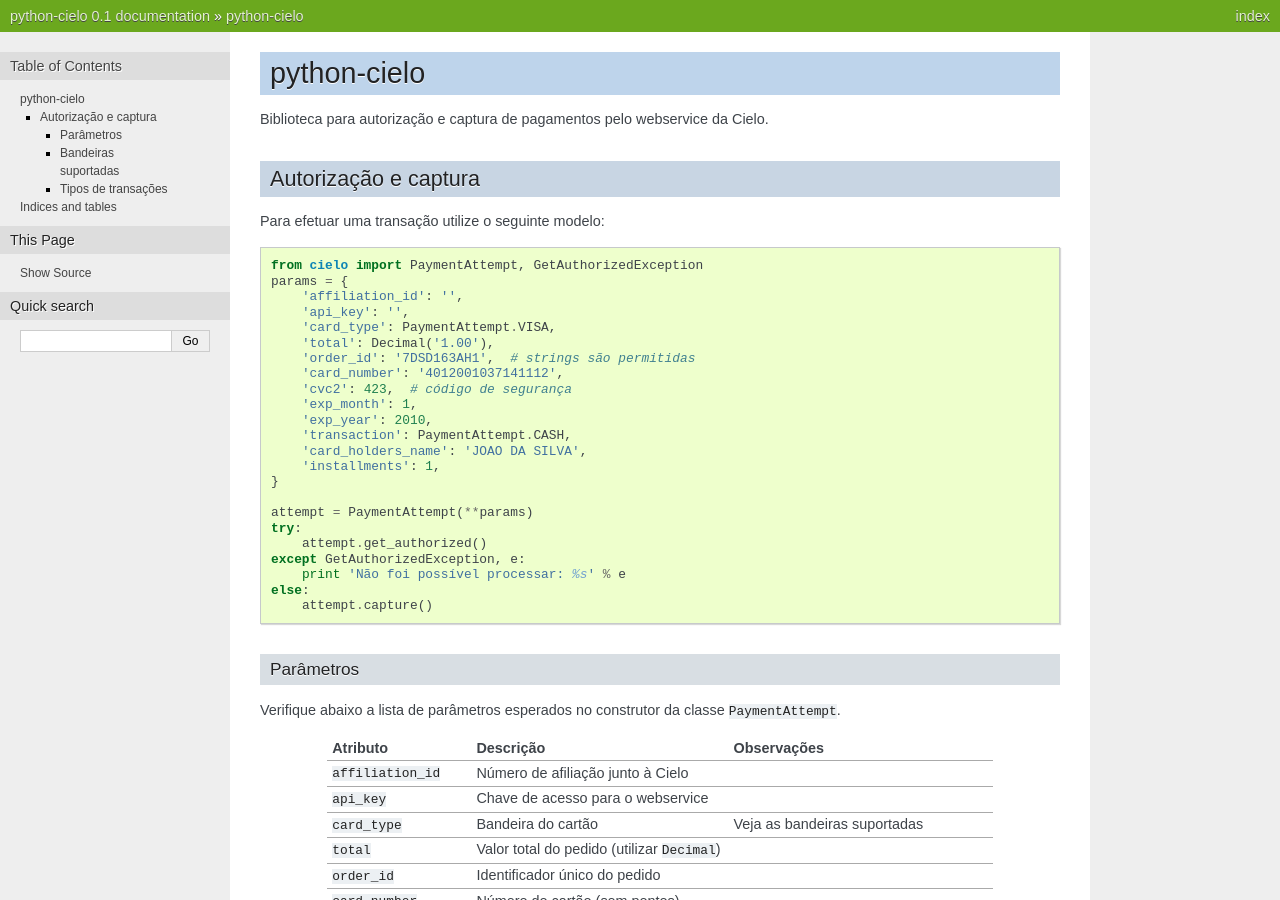
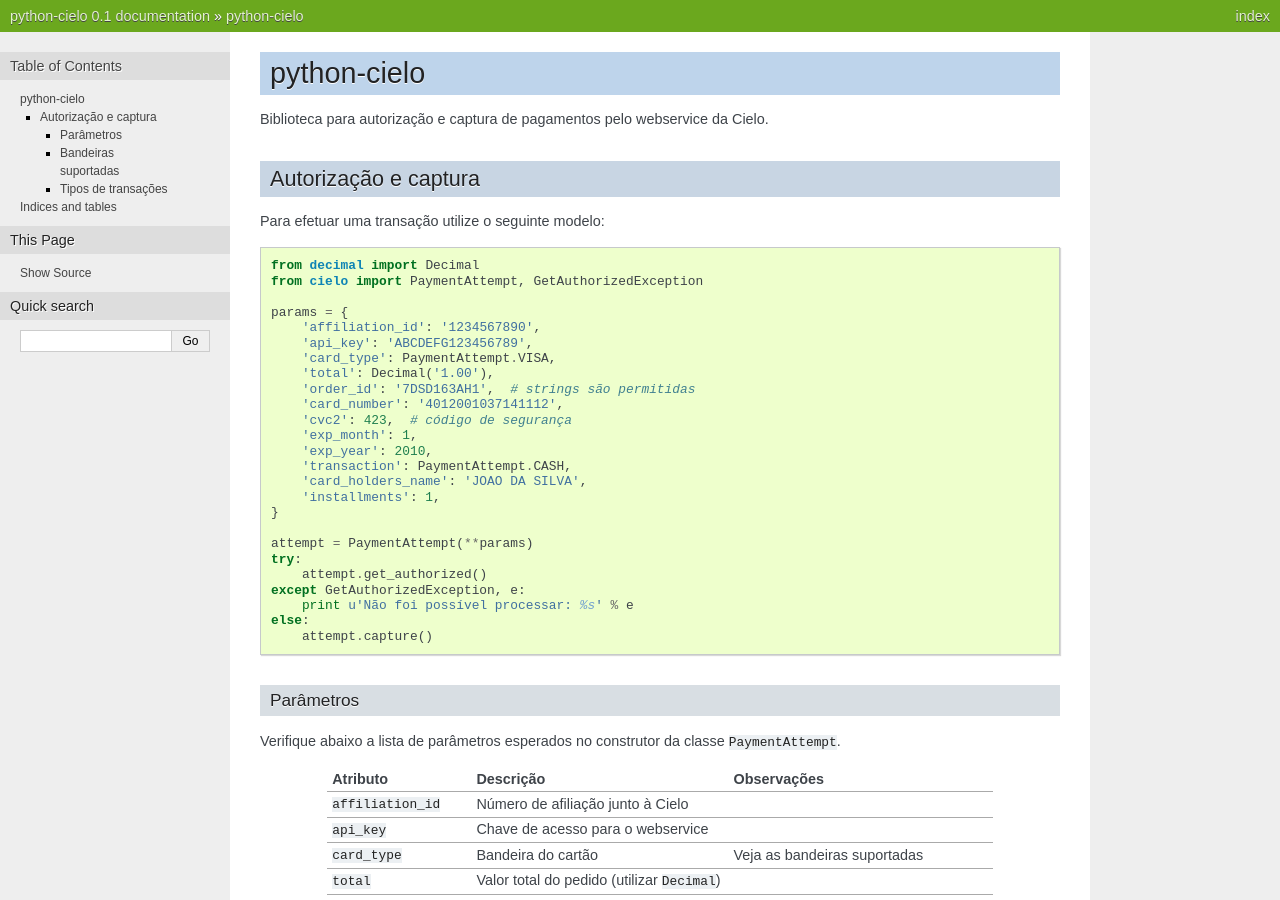
Before and after one commit to renatogp/python-cielo, a Sphinx documentation site: the page built from docs/source/index.rst, in a window 1280 px wide and 900 px high. Built offline with Sphinx 7.4.7, drawn with Linux system fonts in a browser that asks for light colours.

Commit message:
fixed docs

```diff
--- a/docs/source/index.rst
+++ b/docs/source/index.rst
@@ -13,10 +13,12 @@ Autorização e captura
 
 Para efetuar uma transação utilize o seguinte modelo: ::
 
+    from decimal import Decimal
     from cielo import PaymentAttempt, GetAuthorizedException
+
     params = {
-        'affiliation_id': '',
-        'api_key': '',
+        'affiliation_id': '1234567890',
+        'api_key': 'ABCDEFG123456789',
         'card_type': PaymentAttempt.VISA,
         'total': Decimal('1.00'),
         'order_id': '7DSD163AH1',  # strings são permitidas
@@ -33,7 +35,7 @@ Para efetuar uma transação utilize o seguinte modelo: ::
     try:
         attempt.get_authorized()
     except GetAuthorizedException, e:
-        print 'Não foi possível processar: %s' % e
+        print u'Não foi possível processar: %s' % e
     else:
         attempt.capture()
 
```
